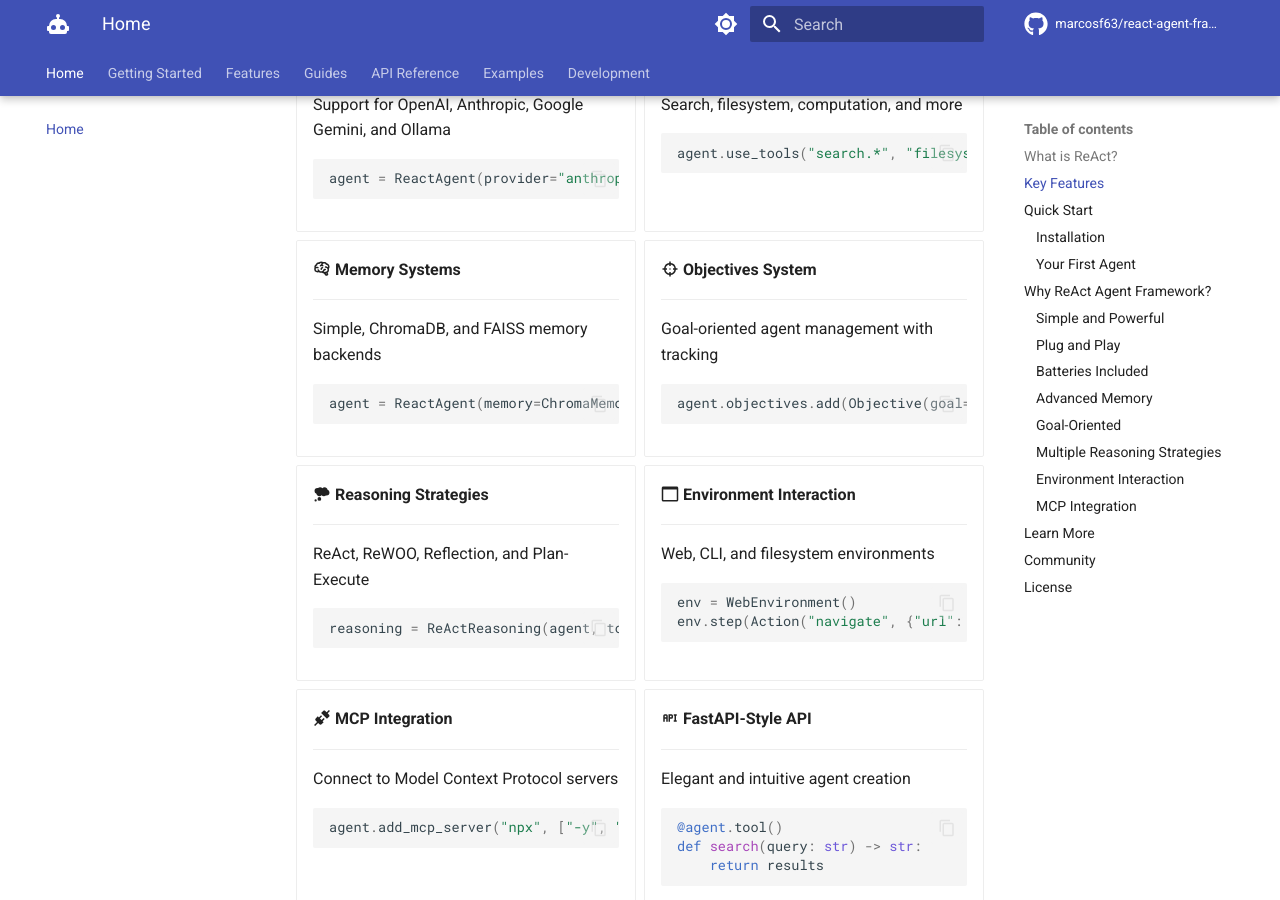
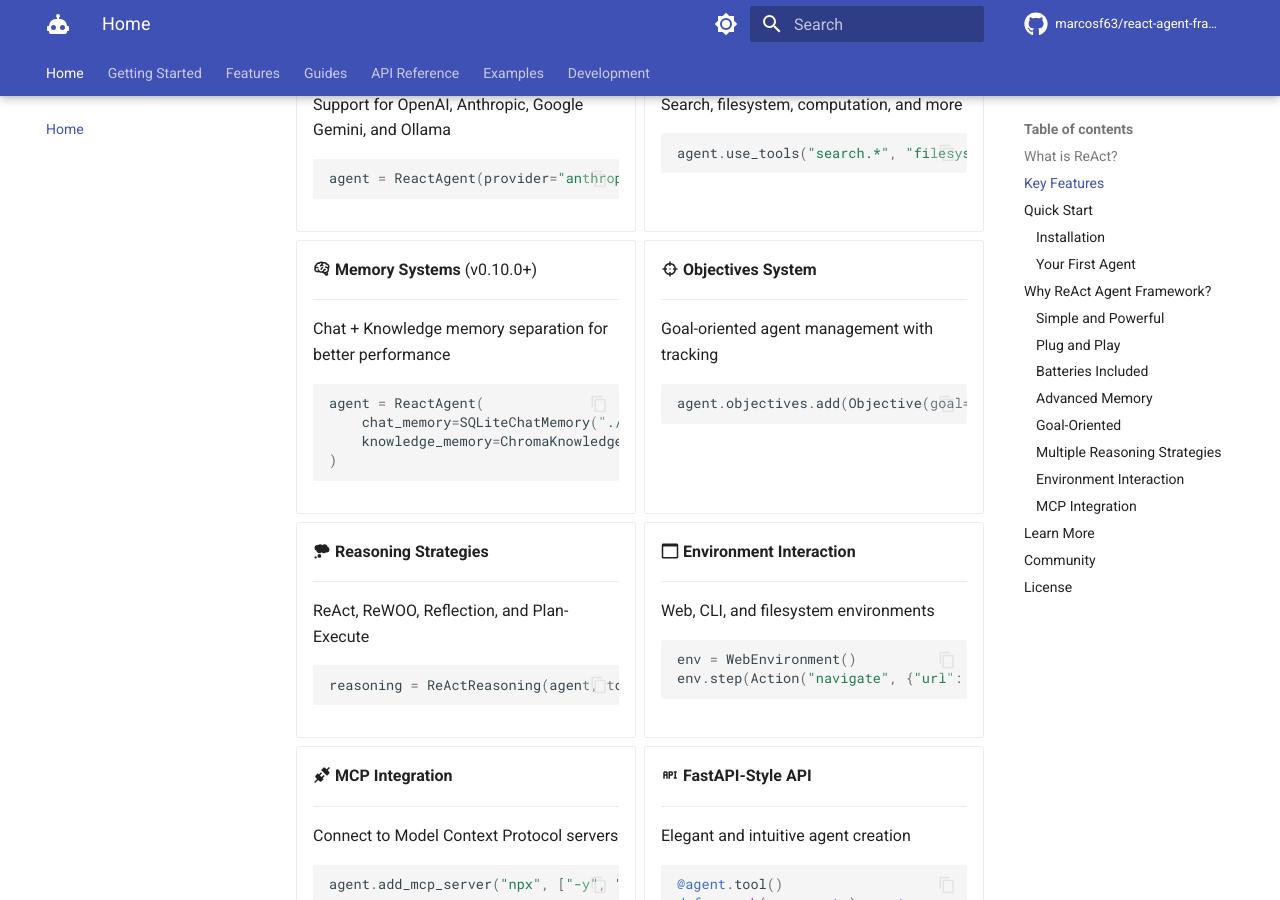
Before and after one commit to marcosf63/react-agent-framework, an MkDocs documentation site: the page built from docs/index.md, in a window 1280 px wide and 900 px high, scrolled down 783 px. Built offline with MkDocs 1.6.1 and Material for MkDocs 9.7.7, drawn with Linux system fonts in a browser that asks for light colours; emoji names are drawn with the system emoji font; comment, search, counter and statistics services are not loaded; the version menu is left out.

Commit message:
docs: update index.md to v0.12.0
Updates:
- Version badge: 0.9.0 -> 0.12.0
- Memory Systems card: updated to v0.10.0 API
  - Shows chat_memory + knowledge_memory separation
  - Updated code example

````diff
--- a/docs/index.md
+++ b/docs/index.md
@@ -7,7 +7,7 @@
 <p align="center">
   <a href="https://www.python.org/downloads/"><img src="https://img.shields.io/badge/python-3.8+-blue.svg" alt="Python 3.8+"></a>
   <a href="https://opensource.org/licenses/MIT"><img src="https://img.shields.io/badge/License-MIT-yellow.svg" alt="License: MIT"></a>
-  <a href="https://github.com/marcosf63/react-agent-framework"><img src="https://img.shields.io/badge/version-0.9.0-green.svg" alt="Version"></a>
+  <a href="https://github.com/marcosf63/react-agent-framework"><img src="https://img.shields.io/badge/version-0.12.0-green.svg" alt="Version"></a>
 </p>
 
 <p align="center">
@@ -53,14 +53,17 @@
     agent.use_tools("search.*", "filesystem.*")
     ```
 
--   :material-brain: __Memory Systems__
+-   :material-brain: __Memory Systems__ (v0.10.0+)
 
     ---
 
-    Simple, ChromaDB, and FAISS memory backends
+    Chat + Knowledge memory separation for better performance
 
     ```python
-    agent = ReactAgent(memory=ChromaMemory())
+    agent = ReactAgent(
+        chat_memory=SQLiteChatMemory("./chat.db"),
+        knowledge_memory=ChromaKnowledgeMemory("./kb")
+    )
     ```
 
 -   :material-target: __Objectives System__
````
